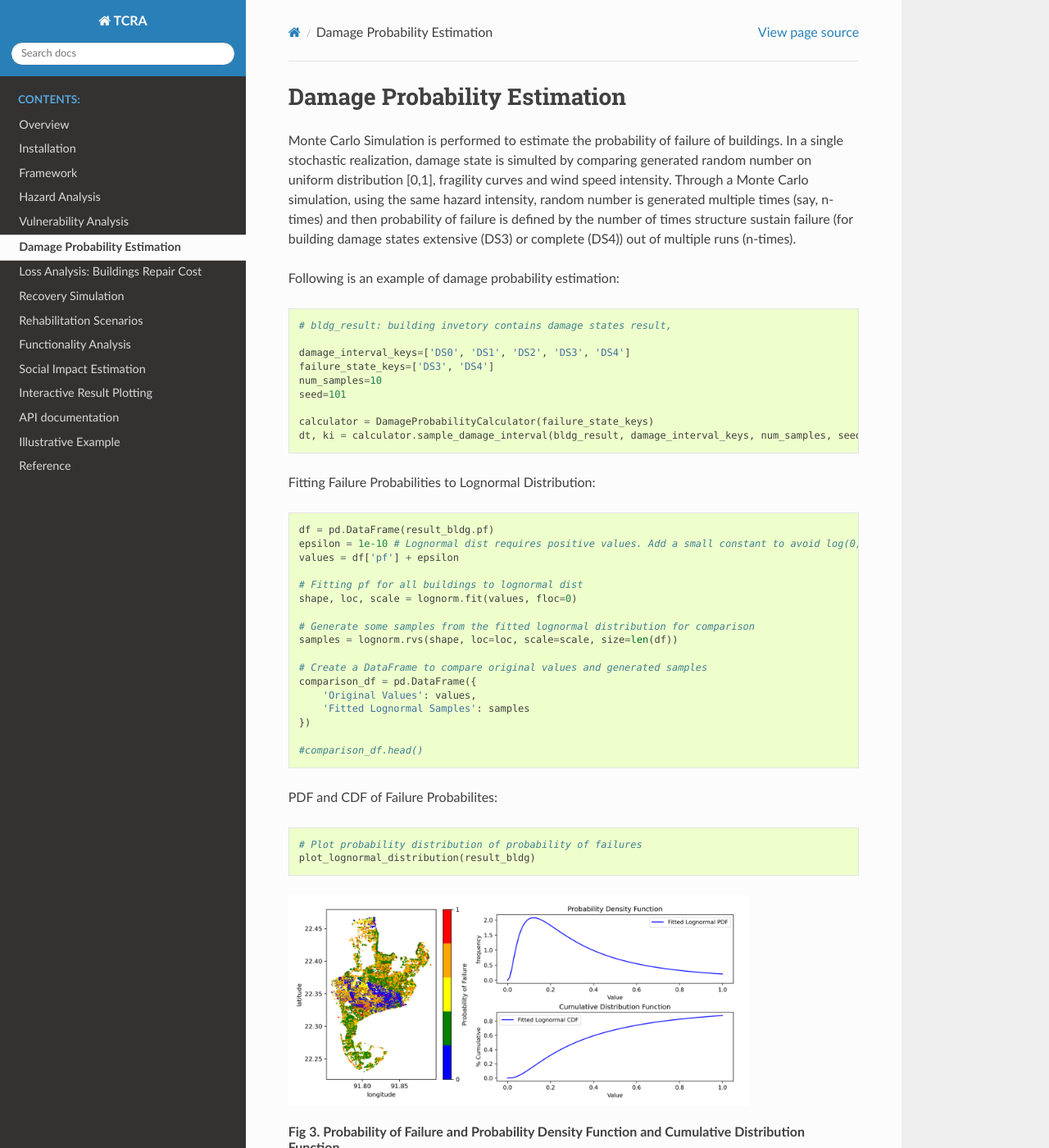
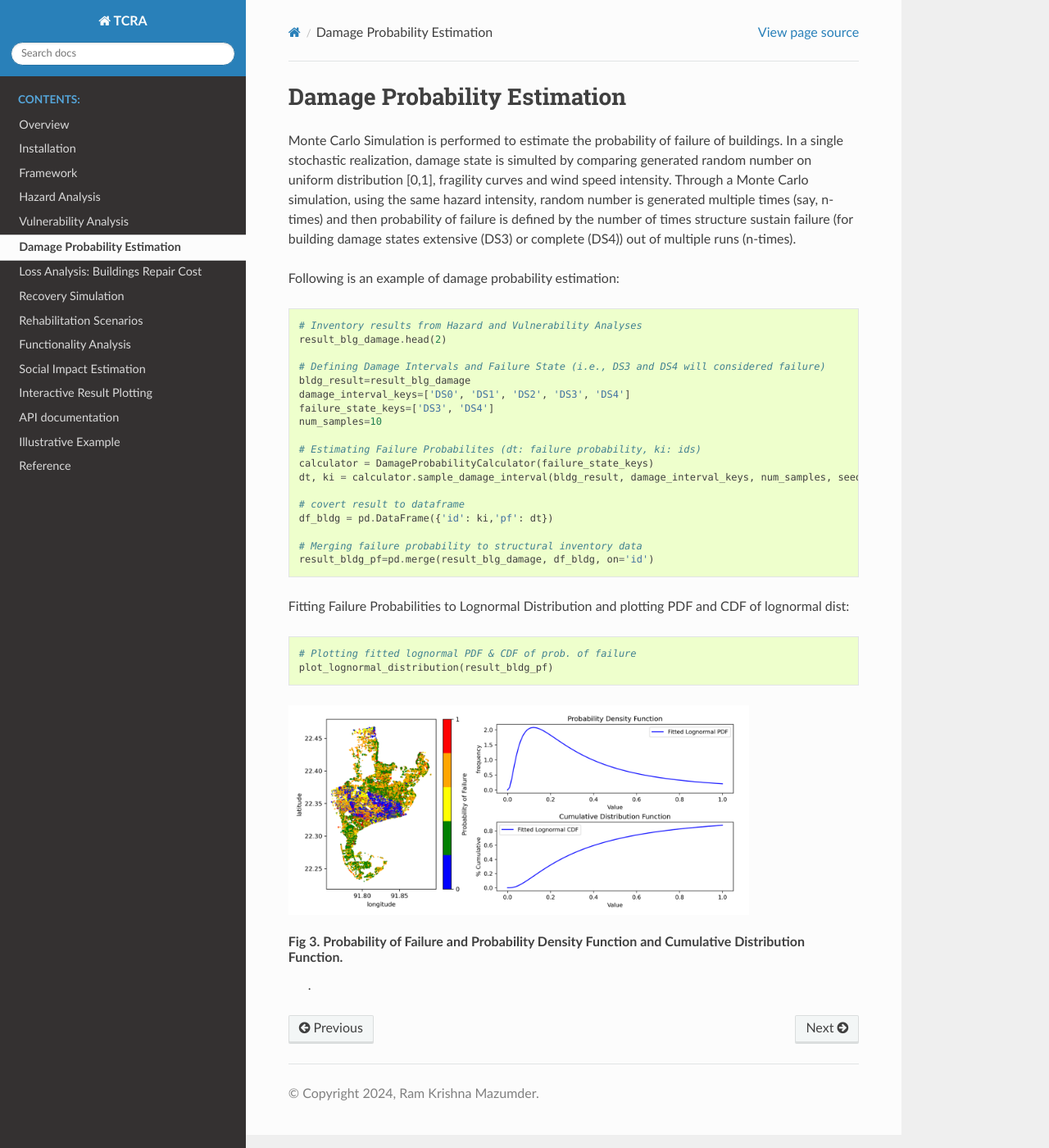
Before and after one commit to rxm562/TCRA, a Sphinx documentation site: the page built from docs/source/montecarlosimulation.rst, in a window 1280 px wide and 1400 px high. Shown: the whole window at 82% size. Built offline with Sphinx 7.4.7 and the Read the Docs theme 2.0.0, drawn with Linux system fonts in a browser that asks for light colours.

Commit message:
Update montecarlosimulation.rst

```diff
--- a/docs/source/montecarlosimulation.rst
+++ b/docs/source/montecarlosimulation.rst
@@ -10,42 +10,29 @@ Monte Carlo Simulation is performed to estimate the probability of failure of bu
 
 Following is an example of damage probability estimation::
 
-  # bldg_result: building invetory contains damage states result,
+    # Inventory results from Hazard and Vulnerability Analyses
+    result_blg_damage.head(2)
 
-  damage_interval_keys=['DS0', 'DS1', 'DS2', 'DS3', 'DS4']
-  failure_state_keys=['DS3', 'DS4']
-  num_samples=10
-  seed=101
+    # Defining Damage Intervals and Failure State (i.e., DS3 and DS4 will considered failure)
+    bldg_result=result_blg_damage
+    damage_interval_keys=['DS0', 'DS1', 'DS2', 'DS3', 'DS4']
+    failure_state_keys=['DS3', 'DS4']
+    num_samples=10
 
-  calculator = DamageProbabilityCalculator(failure_state_keys)
-  dt, ki = calculator.sample_damage_interval(bldg_result, damage_interval_keys, num_samples, seed)
+    # Estimating Failure Probabilites (dt: failure probability, ki: ids)
+    calculator = DamageProbabilityCalculator(failure_state_keys)
+    dt, ki = calculator.sample_damage_interval(bldg_result, damage_interval_keys, num_samples, seed)
 
+    # covert result to dataframe
+    df_bldg = pd.DataFrame({'id': ki,'pf': dt})
 
+    # Merging failure probability to structural inventory data
+    result_bldg_pf=pd.merge(result_blg_damage, df_bldg, on='id')
 
-Fitting Failure Probabilities to Lognormal Distribution::
+Fitting Failure Probabilities to Lognormal Distribution and plotting PDF and CDF of lognormal dist::
 
-  df = pd.DataFrame(result_bldg.pf)
-  epsilon = 1e-10 # Lognormal dist requires positive values. Add a small constant to avoid log(0)
-  values = df['pf'] + epsilon
-
-  # Fitting pf for all buildings to lognormal dist
-  shape, loc, scale = lognorm.fit(values, floc=0)
-
-  # Generate some samples from the fitted lognormal distribution for comparison
-  samples = lognorm.rvs(shape, loc=loc, scale=scale, size=len(df))
-
-  # Create a DataFrame to compare original values and generated samples
-  comparison_df = pd.DataFrame({
-      'Original Values': values,
-      'Fitted Lognormal Samples': samples
-  })
-
-  #comparison_df.head()
-
-PDF and CDF of Failure Probabilites::
-
-  # Plot probability distribution of probability of failures
-  plot_lognormal_distribution(result_bldg)
+    # Plotting fitted lognormal PDF & CDF of prob. of failure
+    plot_lognormal_distribution(result_bldg_pf)
 
 .. figure:: figures/mcs.png
    :scale: 40%
```
